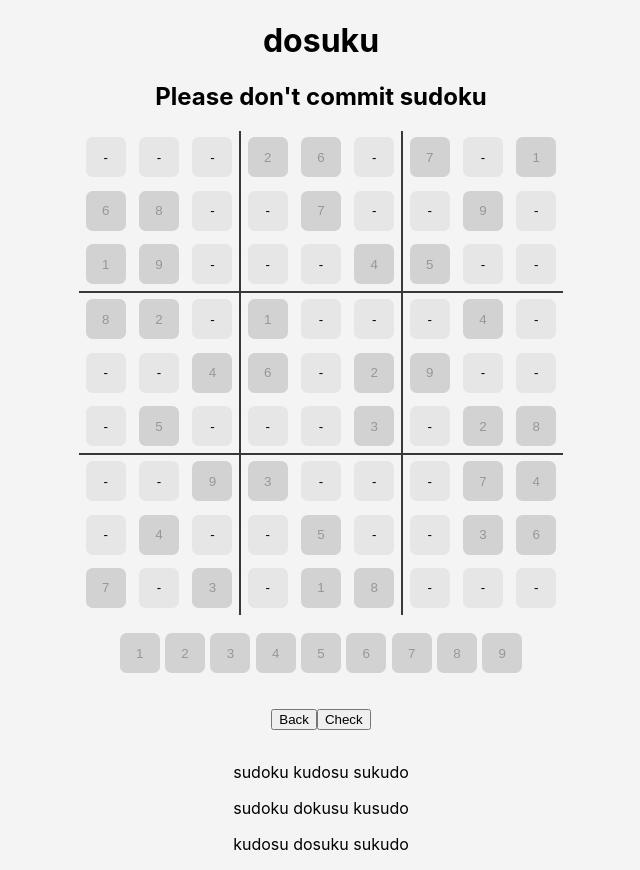
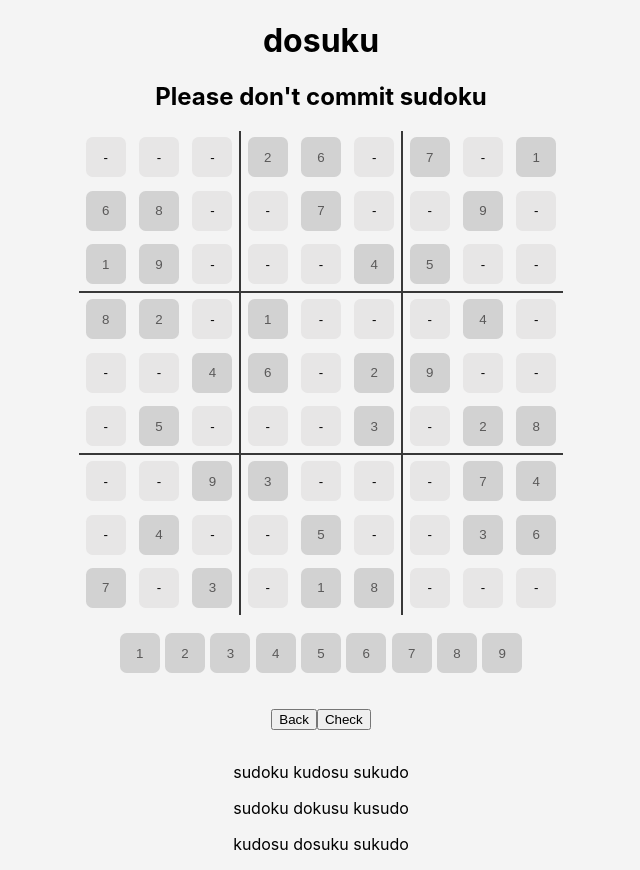
Before and after one commit to toberge/dosuku, a React (Create React App) app: page /board/1 in a window 1280 px wide. Shown: the whole page, without its empty margins (319-959 px from the left). Built offline with nearby package versions, Linux system fonts and the light colour scheme.

Commit message:
Improve contrast on disabled tiles

```diff
--- a/src/colors.css
+++ b/src/colors.css
@@ -2,6 +2,7 @@
   --border-color: #383838;
   --btn-color: #e7e6e6;
   --btn-disabled-color: #d2d2d2;
+  --btn-disabled-fg: #5a5959;
   --btn-active-color: #81d3e7;
   --btn-active-accent: #69bdce;
   --bg-color: #f4f4f4;
--- a/src/components/game/BoardHolder.css
+++ b/src/components/game/BoardHolder.css
@@ -41,6 +41,7 @@ tr, td {
 
 .cell-btn:disabled {
   background: var(--btn-disabled-color);
+  color: var(--btn-disabled-fg);
 }
 
 .cell-btn.active {
```
